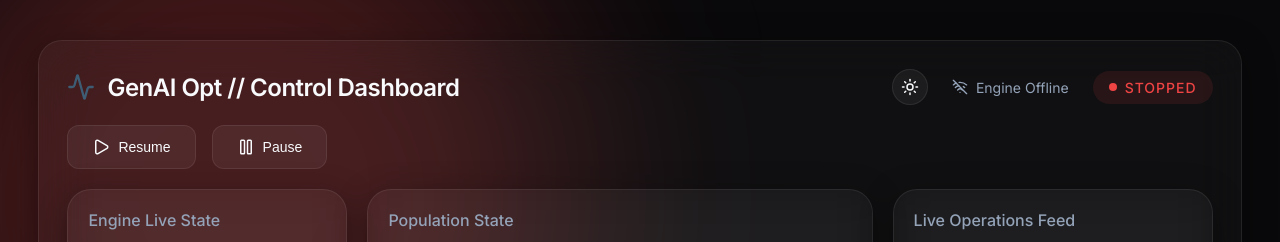
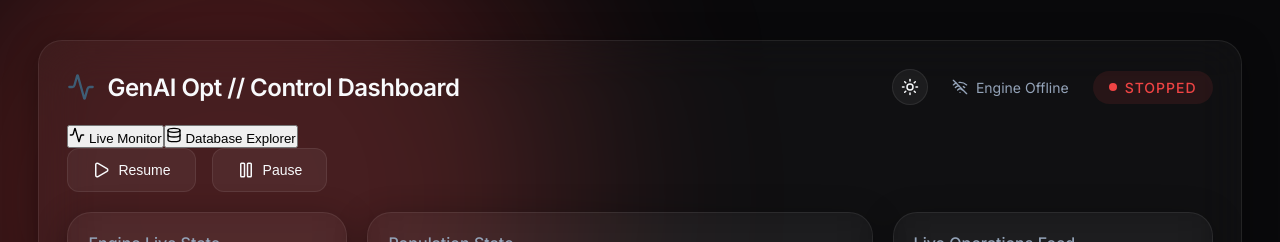
Before and after one commit to Wojciech151218/genai-opt, a React (Vite) app in the folder dashboard/: page / in a window 1280 px wide. Shown: the top 242 px of the page. Built offline with nearby package versions, Linux system fonts and the light colour scheme; no server answers.

Commit message:
feat(ui): add navigation tabs for Live Monitor and Database Explorer

```diff
--- a/dashboard/src/App.jsx
+++ b/dashboard/src/App.jsx
@@ -1,8 +1,10 @@
 import { useEffect, useState, useRef } from 'react';
-import { Play, Pause, Activity, Wifi, WifiOff, Sun, Moon } from 'lucide-react';
+import { Play, Pause, Activity, Wifi, WifiOff, Sun, Moon, Database } from 'lucide-react';
+import DatabaseExplorer from './DatabaseExplorer';
 import './index.css';
 
 function App() {
+  const [activeView, setActiveView] = useState('live');
   const [status, setStatus] = useState('stopped');
   const [theme, setTheme] = useState('dark');
   const [isConnected, setIsConnected] = useState(false);
@@ -21,7 +23,12 @@ function App() {
     const mapping = {
       'evaluate_offspring': 'Offspring Evaluation',
       'evaluate_population': 'Population Evaluation',
+      'reproduce': 'Reproduction',
+      'mutate': 'Mutation',
+      'replace': 'Replacement',
       'crossover': 'Crossover Phase',
+      'invoke': 'Genome Invocation',
+      'evaluate': 'Genome Evaluation',
       'mutate_genome': 'Genome Mutation',
       'evaluate_genome': 'Genome Evaluation',
       'llm_generate_haiku': 'LLM Haiku Generation',
@@ -141,6 +148,29 @@ function App() {
           </div>
         </header>
 
+        <div className="top-bar-row">
+          <div className="nav-tabs" role="tablist" aria-label="Dashboard views">
+            <button
+              type="button"
+              role="tab"
+              aria-selected={activeView === 'live'}
+              className={`nav-tab ${activeView === 'live' ? 'active' : ''}`}
+              onClick={() => setActiveView('live')}
+            >
+              <Activity size={16} /> Live Monitor
+            </button>
+            <button
+              type="button"
+              role="tab"
+              aria-selected={activeView === 'database'}
+              className={`nav-tab ${activeView === 'database' ? 'active' : ''}`}
+              onClick={() => setActiveView('database')}
+            >
+              <Database size={16} /> Database Explorer
+            </button>
+          </div>
+
+          {activeView === 'live' && (
             <div className="controls">
               <button
                 className="btn"
@@ -162,7 +192,10 @@ function App() {
                 <Pause size={18} /> {status === 'pausing' ? 'Pausing...' : 'Pause'}
               </button>
             </div>
+          )}
+        </div>
 
+        {activeView === 'live' ? (
           <div className="main-grid">
             <div className="metrics-panel glass-panel">
               <h2 className="panel-title">Engine Live State</h2>
@@ -246,6 +279,9 @@ function App() {
               </div>
             </div>
           </div>
+        ) : (
+          <DatabaseExplorer formatName={formatName} />
+        )}
       </div>
     </div>
   );
```
Lines whose indentation alone changed are shown as unchanged.
